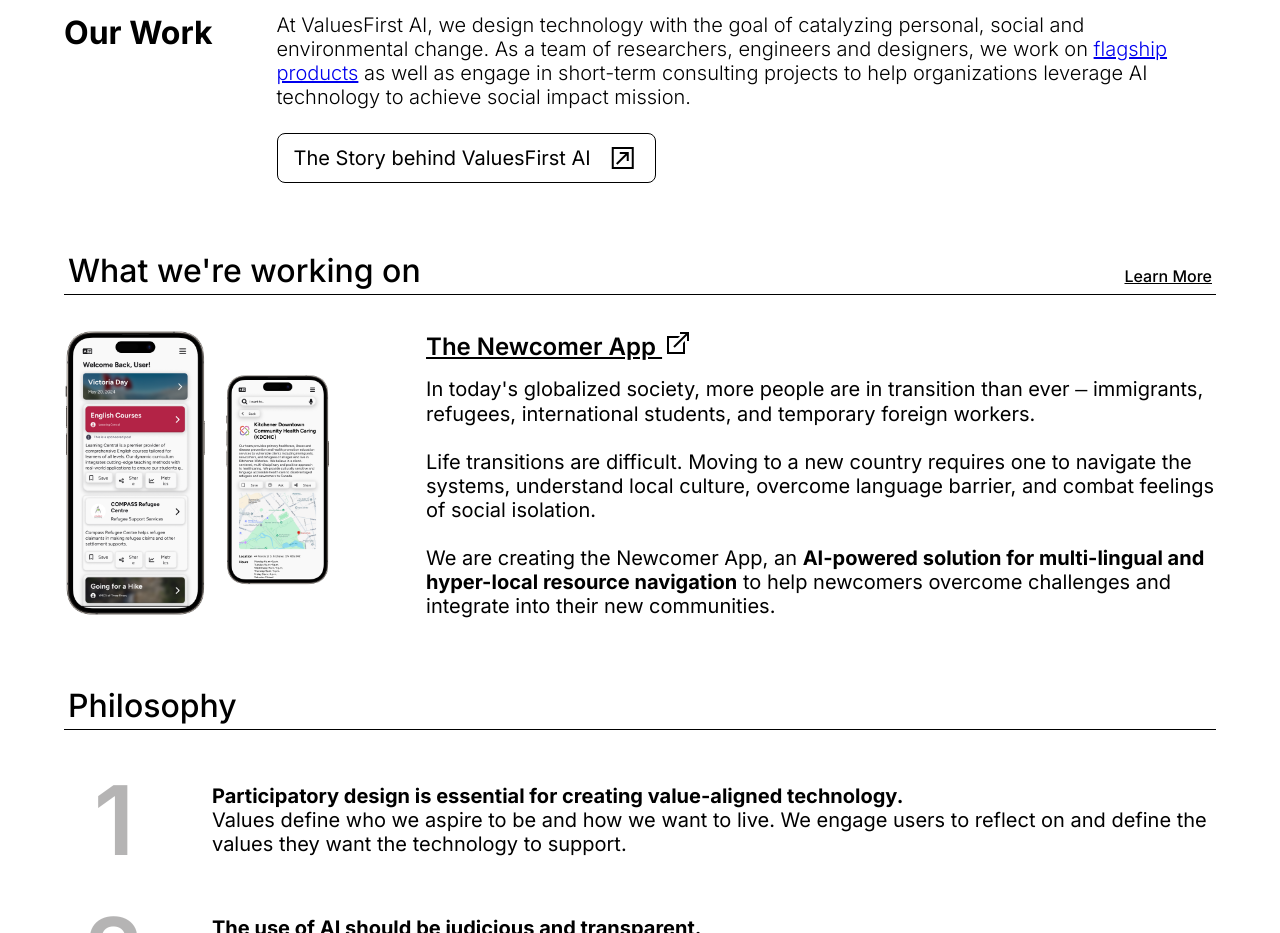
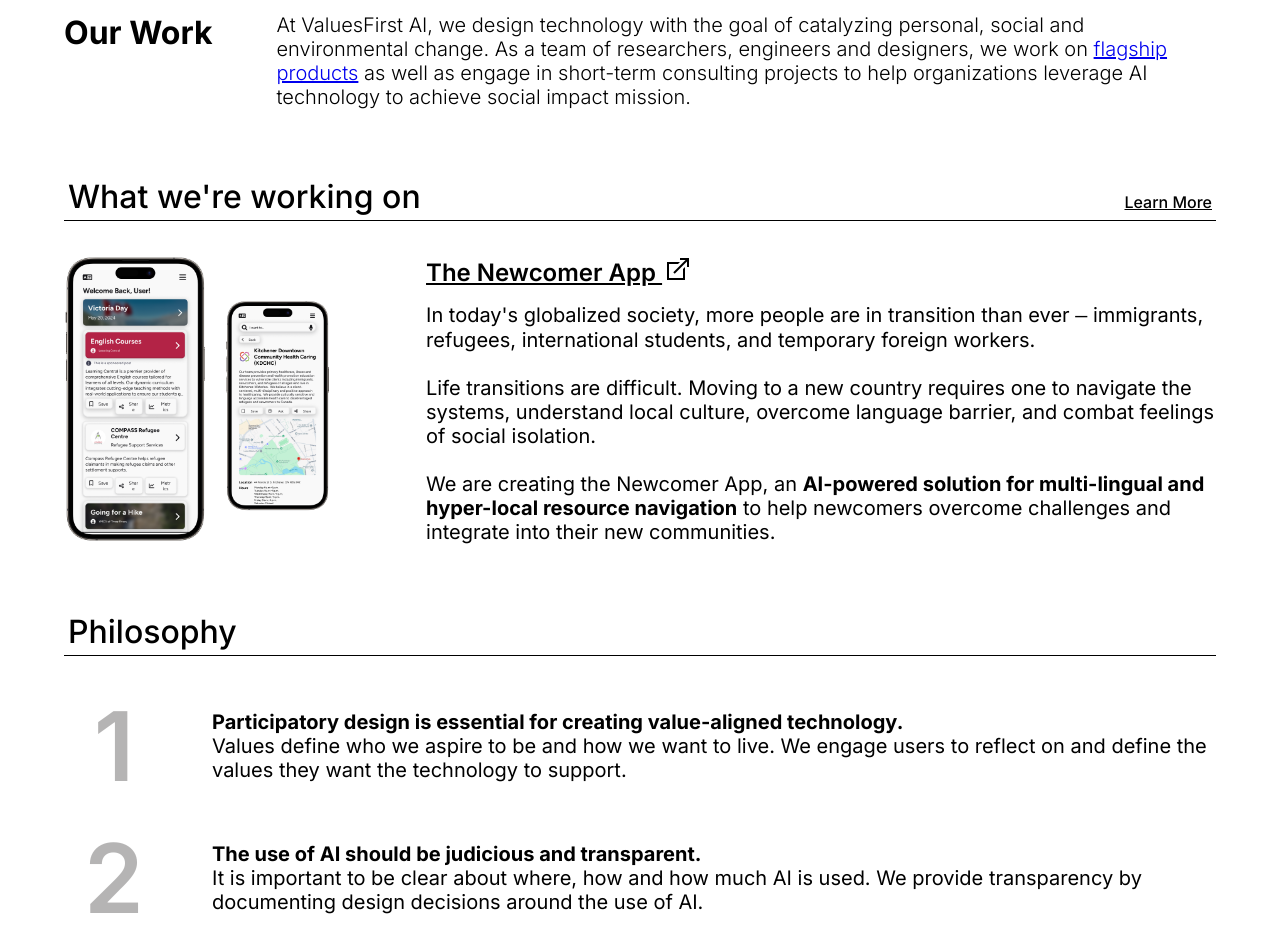
Before and after one commit to valuesfirstai/valuesfirstai.github.io, a plain HTML site: page index.html in a window 1280 px wide. Shown: the part 980-1913 px from the top of the page. Drawn offline with nearby package versions, Linux system fonts and the light colour scheme; a script that the page names is missing.

Commit message:
Update index.html

```diff
--- a/index.html
+++ b/index.html
@@ -37,8 +37,7 @@
           <p>At ValuesFirst AI, we design technology with the goal of catalyzing personal, social and environmental change.
              As a team of researchers, engineers and designers, we work on <a href="products/">flagship products</a> as well as engage in short-term consulting projects
               to help organizations leverage AI technology to achieve social impact mission. </p>
-          <a href="people/">The Story behind ValuesFirst AI <i class="las la-external-link-square-alt"></i></a>
-        </div>
+          </div>
       </div>
 
       <div class="section">
```
